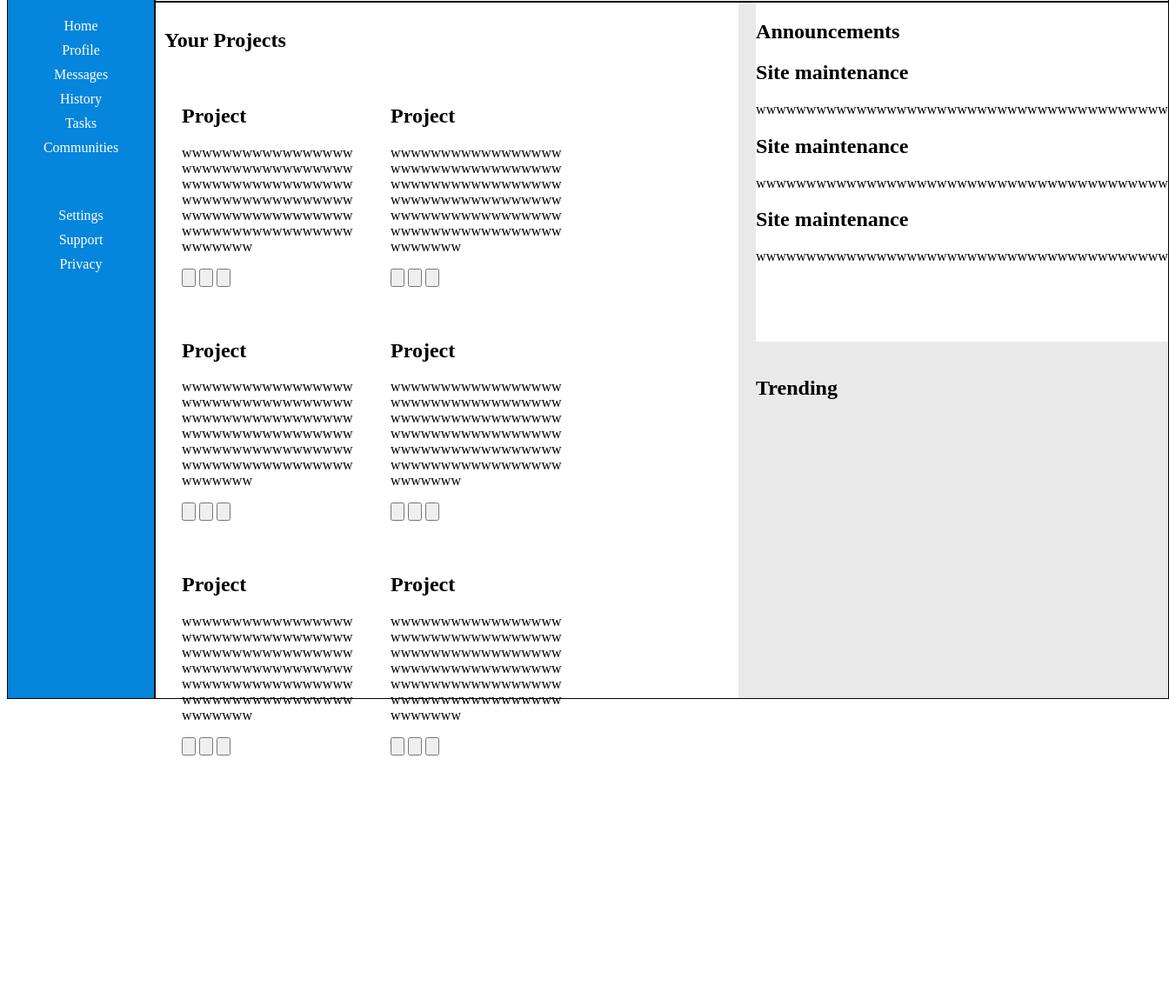
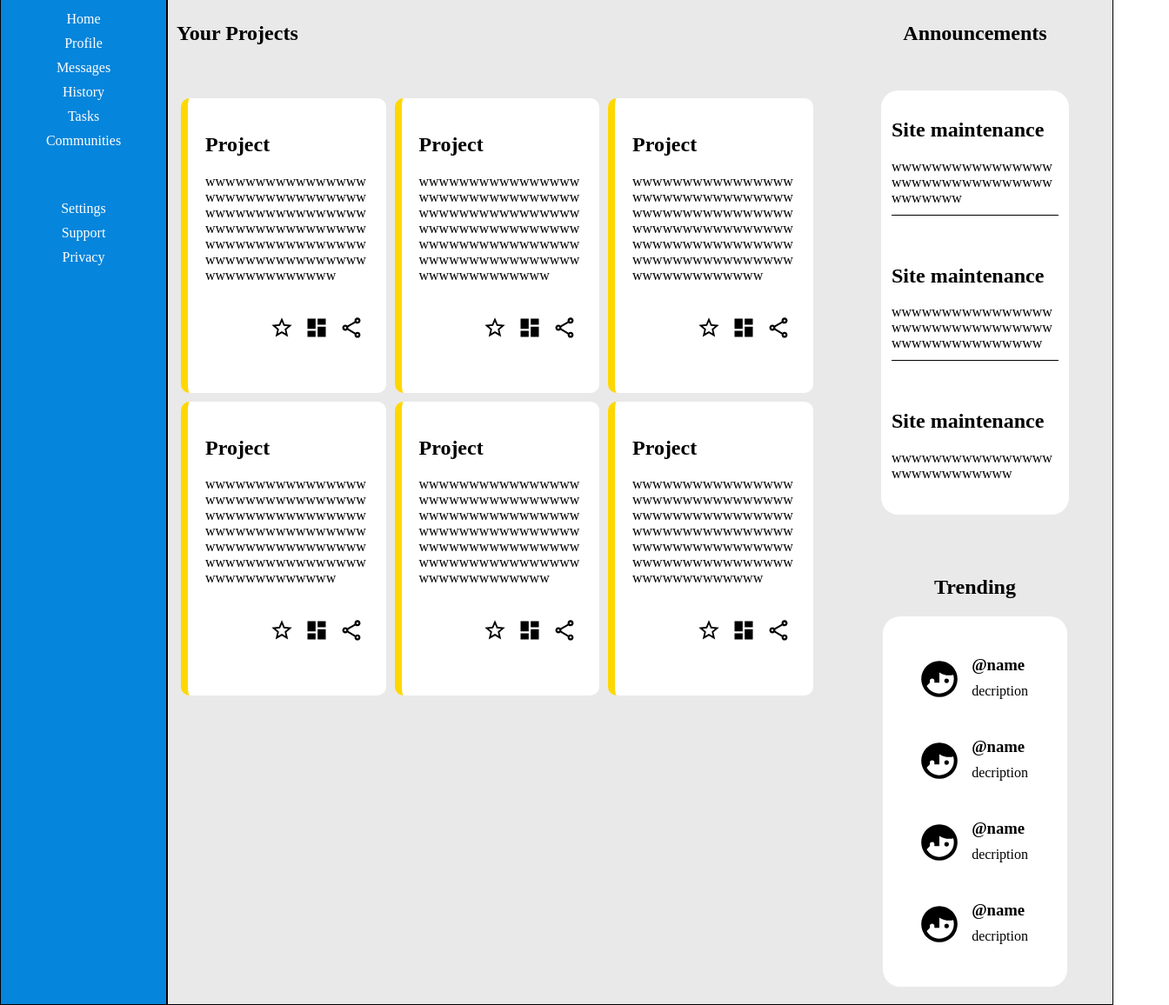
Before and after one commit to 1-Denis-12/admin-dash, a plain HTML site: page index.html in a window 1280 px wide. Shown: the part 188-1344 px from the top of the page at 87% size, 1344 px wide, since content can reach past the window. Before the commit the page ends 1077 px from the top, so only its background shows below. Drawn offline with Linux system fonts and the light colour scheme.

Commit message:
README.md

```diff
--- a/admin.css
+++ b/admin.css
@@ -1,6 +1,12 @@
+body {
+    margin: 0;
+    padding: 0;
+}
+
+
 #container {
     display: grid;
-    grid-template-columns: 1fr 1fr;
+    grid-template-columns: 15vw 4fr;
 }
 
 /* ///////////////  HEADER  /////////////////// */
@@ -69,7 +75,6 @@
     grid-area: 2 / 1 / 3 / 2;
     display: flex;
     align-items: center;
-    justify-content: center;
     width: 40vw;
 }
 
@@ -81,7 +86,7 @@
 
 .profile  div {
     line-height: 10px;
-    margin-left: 20px;
+    margin-left: 10px;
 }
 
 .profile p {
@@ -167,17 +172,17 @@ color: white;
     border: 1px solid black;
     grid-area: 2 / 2 / 3 / 3;
     background-color: rgb(233, 233, 233);
-    height: 100vh;
     display: grid;
-    grid-template: 1fr 1fr / 1fr 1fr;
-    gap: 20px;
+    grid-template-columns:  1fr 1fr;
+    row-gap: 20px;
 }
 
 .projects-container {
     grid-area: 1 / 1 / 3 / 2;
     padding: 10px;
-    width: clamp(600px, 650px, 1200px);
-    background-color: white;
+    width: clamp(700px, 750px, 1200px);
+    height: 100vh;
+    background-color: rgb(233, 233, 233);
     display: flex;
     flex-wrap: wrap;
 }
@@ -191,12 +196,89 @@ color: white;
 }
 
 .projects-container .project{
-    width:clamp(200px, 200px, 400px);
+    width: 25%;
+    margin: 5px;
     padding: 20px;
+    background-color: white;
+    border-radius: 10px;
+    border-left: 8px solid gold;
+}
+
+.projects-container .projects-buttons {
+    display: flex;
+    flex-direction: row;
+    justify-content: end;
+    padding-top: 20px;
+}
+
+.projects-container button {
+    width: 40px;
+    background-color: white;
+    border: none;
+}
+
+.side-container {
+    display: flex;
+    flex-direction: column;
+    align-items: center;
+}
+
+.Announcements {
+    background-color: rgb(233, 233, 233);
+    margin-top: 10px;
+    display: flex;
+    align-items: center;
+    flex-direction: column;
+}
+
+.announcement-container {
+    margin-top: 4vh;
+    border-radius: 20px;
+    background-color: white;
+    padding: 2px;
+}
+
+.Announcements .announcement{
+    padding: 10px;
+    width: 15vw;
+}
+
+.Announcements .announcement p{
+    overflow-wrap: break-word;
+    padding-bottom: 10px;
+}
+
+.bottom-border {
+    border-bottom: 1px solid black;
+}
+
+.Trending {
+    margin-top: 50px;
+    display: flex;
+    align-items: center;
+    flex-direction: column;
+}
+
+.Trending img{
+    grid-area: 1 / 1 / 3 / 2;
+    width: 50px;
+    height: 100%;
+}
+
+.trend-container {
+    background-color: white;
+    width: 15vw;
+    padding: 10px;
+    border-radius: 20px;
 
 }
 
-.Announcements {
-    grid-area: 1 / 2 / 2 / 3;
-    background-color: white;
+.trend {
+    display: grid;
+    grid-template: 1fr 1fr / 1fr 1fr;
+    margin: 30px;
 }
+
+.trend p, h3 {
+    margin: 5px;
+}
--- a/index.html
+++ b/index.html
@@ -57,70 +57,103 @@
                 <div class="project">
                     <h1>Project</h1>
                     <p>wwwwwwwwwwwwwwwwwwwwwwwwwwwwwwwwwwwwwwwwwwwwwwwwwwwwwwwwwwwwwwwwwwwwwwwwwwwwwwwwwwwwwwwwwwwwwwwwwwwwwwwwwwwww</p>
-                    <button><img src="img/star-outline.svg" alt=""></button>
-                    <button><img src="img/view-dashboard.svg" alt=""></button>
-                    <button><img src="img/share-variant-outline.svg" alt=""></button>
+                    <div class="projects-buttons">
+                        <button><img src="img/star-outline.svg" alt=""></button>
+                        <button><img src="img/view-dashboard.svg" alt=""></button>
+                        <button><img src="img/share-variant-outline.svg" alt=""></button>
+                    </div>
                 </div>
                 <div class="project">
                     <h1>Project</h1>
                     <p>wwwwwwwwwwwwwwwwwwwwwwwwwwwwwwwwwwwwwwwwwwwwwwwwwwwwwwwwwwwwwwwwwwwwwwwwwwwwwwwwwwwwwwwwwwwwwwwwwwwwwwwwwwwww</p>
-                    <button><img src="img/star-outline.svg" alt=""></button>
-                    <button><img src="img/view-dashboard.svg" alt=""></button>
-                    <button><img src="img/share-variant-outline.svg" alt=""></button>
+                    <div class="projects-buttons">
+                        <button><img src="img/star-outline.svg" alt=""></button>
+                        <button><img src="img/view-dashboard.svg" alt=""></button>
+                        <button><img src="img/share-variant-outline.svg" alt=""></button>
+                    </div>
                 </div>
                 <div class="project">
                     <h1>Project</h1>
                     <p>wwwwwwwwwwwwwwwwwwwwwwwwwwwwwwwwwwwwwwwwwwwwwwwwwwwwwwwwwwwwwwwwwwwwwwwwwwwwwwwwwwwwwwwwwwwwwwwwwwwwwwwwwwwww</p>
-                    <button><img src="img/star-outline.svg" alt=""></button>
-                    <button><img src="img/view-dashboard.svg" alt=""></button>
-                    <button><img src="img/share-variant-outline.svg" alt=""></button>
+                    <div class="projects-buttons">
+                        <button><img src="img/star-outline.svg" alt=""></button>
+                        <button><img src="img/view-dashboard.svg" alt=""></button>
+                        <button><img src="img/share-variant-outline.svg" alt=""></button>
+                    </div>
                 </div>
                 <div class="project">
                     <h1>Project</h1>
                     <p>wwwwwwwwwwwwwwwwwwwwwwwwwwwwwwwwwwwwwwwwwwwwwwwwwwwwwwwwwwwwwwwwwwwwwwwwwwwwwwwwwwwwwwwwwwwwwwwwwwwwwwwwwwwww</p>
-                    <button><img src="img/star-outline.svg" alt=""></button>
-                    <button><img src="img/view-dashboard.svg" alt=""></button>
-                    <button><img src="img/share-variant-outline.svg" alt=""></button>
+                    <div class="projects-buttons">
+                        <button><img src="img/star-outline.svg" alt=""></button>
+                        <button><img src="img/view-dashboard.svg" alt=""></button>
+                        <button><img src="img/share-variant-outline.svg" alt=""></button>
+                    </div>
                 </div>
                 <div class="project">
                     <h1>Project</h1>
                     <p>wwwwwwwwwwwwwwwwwwwwwwwwwwwwwwwwwwwwwwwwwwwwwwwwwwwwwwwwwwwwwwwwwwwwwwwwwwwwwwwwwwwwwwwwwwwwwwwwwwwwwwwwwwwww</p>
-                    <button><img src="img/star-outline.svg" alt=""></button>
-                    <button><img src="img/view-dashboard.svg" alt=""></button>
-                    <button><img src="img/share-variant-outline.svg" alt=""></button>
+                    <div class="projects-buttons">
+                        <button><img src="img/star-outline.svg" alt=""></button>
+                        <button><img src="img/view-dashboard.svg" alt=""></button>
+                        <button><img src="img/share-variant-outline.svg" alt=""></button>
+                    </div>
                 </div>
                 <div class="project">
                     <h1>Project</h1>
                     <p>wwwwwwwwwwwwwwwwwwwwwwwwwwwwwwwwwwwwwwwwwwwwwwwwwwwwwwwwwwwwwwwwwwwwwwwwwwwwwwwwwwwwwwwwwwwwwwwwwwwwwwwwwwwww</p>
-                    <button><img src="img/star-outline.svg" alt=""></button>
-                    <button><img src="img/view-dashboard.svg" alt=""></button>
-                    <button><img src="img/share-variant-outline.svg" alt=""></button>
+                    <div class="projects-buttons">
+                        <button><img src="img/star-outline.svg" alt=""></button>
+                        <button><img src="img/view-dashboard.svg" alt=""></button>
+                        <button><img src="img/share-variant-outline.svg" alt=""></button>
+                    </div>
                 </div>
             </div>
-            <div class="Announcements">
-                <h1>Announcements</h1>
-                <div class="announcement">
-                    <h1>Site maintenance</h1>
-                    <p>wwwwwwwwwwwwwwwwwwwwwwwwwwwwwwwwwwwwwwwww</p>
+            <div class="side-container">
+                <div class="Announcements">
+                    <h1 class="heading1">Announcements</h1>
+                    <div class="announcement-container">
+                        <div class="announcement">
+                            <h1>Site maintenance</h1>
+                            <p class="bottom-border">wwwwwwwwwwwwwwwwwwwwwwwwwwwwwwwwwwwwwww</p>
+                        </div>
+                        <div class="announcement">
+                            <h1>Site maintenance</h1>
+                            <p class="bottom-border">wwwwwwwwwwwwwwwwwwwwwwwwwwwwwwwwwwwwwwwwwwwwwww</p>
+                        </div>
+                        <div class="announcement">
+                            <h1>Site maintenance</h1>
+                            <p>wwwwwwwwwwwwwwwwwwwwwwwwwwww</p>
+                        </div>
+                    </div>
                 </div>
-                <div class="announcement">
-                    <h1>Site maintenance</h1>
-                    <p>wwwwwwwwwwwwwwwwwwwwwwwwwwwwwwwwwwwwwwwww</p>
+                <div class="Trending">
+                    <h1>Trending</h1>
+                    <div class="trend-container">
+                        <div class="trend">
+                            <img src="img/face-man-profile.svg" alt="">
+                            <h3>@name</h3>
+                            <p>decription</p>
+                        </div>
+                        <div class="trend">
+                            <img src="img/face-man-profile.svg" alt="">
+                            <h3>@name</h3>
+                            <p>decription</p>
+                        </div>
+                        <div class="trend">
+                            <img src="img/face-man-profile.svg" alt="">
+                            <h3>@name</h3>
+                            <p>decription</p>
+                        </div>
+                        <div class="trend">
+                            <img src="img/face-man-profile.svg" alt="">
+                            <h3>@name</h3>
+                            <p>decription</p>
+                        </div>
+                    </div>
                 </div>
-                <div class="announcement">
-                    <h1>Site maintenance</h1>
-                    <p>wwwwwwwwwwwwwwwwwwwwwwwwwwwwwwwwwwwwwwwww</p>
-                </div>
-                <div class="announcement"></div>
-                <div class="announcement"></div>
             </div>
-            <div class="Trending">
-                <h1>Trending</h1>
-                <div class="trend"></div>
-                <div class="trend"></div>
-                <div class="trend"></div>
-                <div class="trend"></div>
-            </div>
+
         </section>
     </div>
 </body>
```
